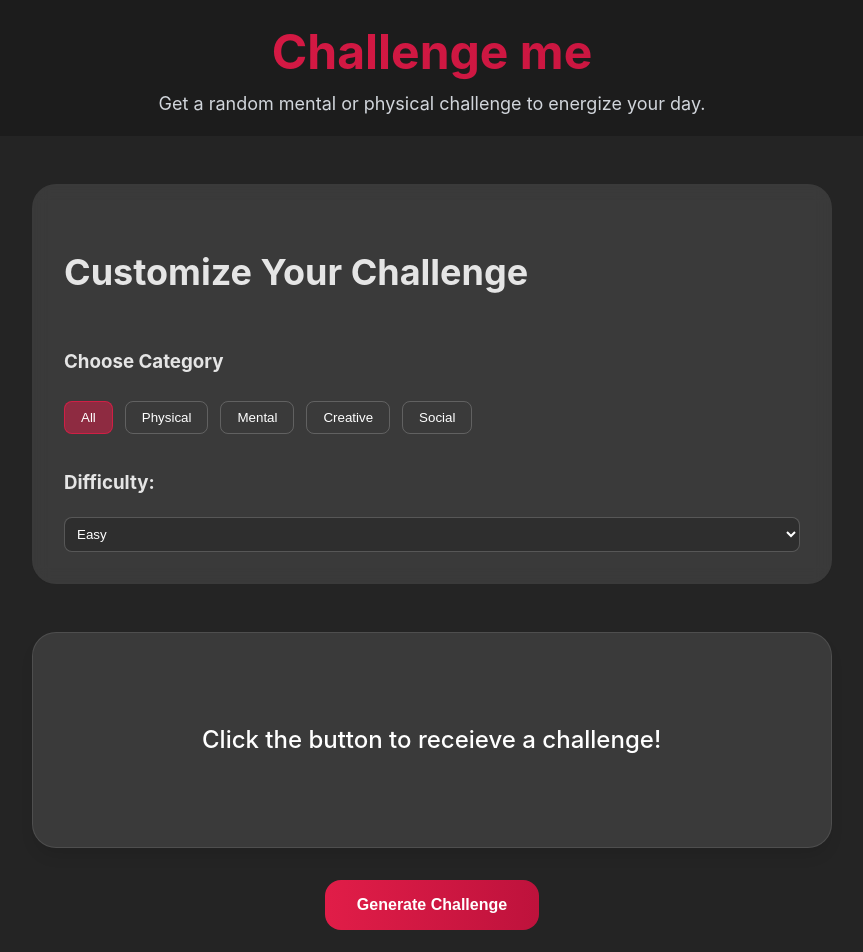
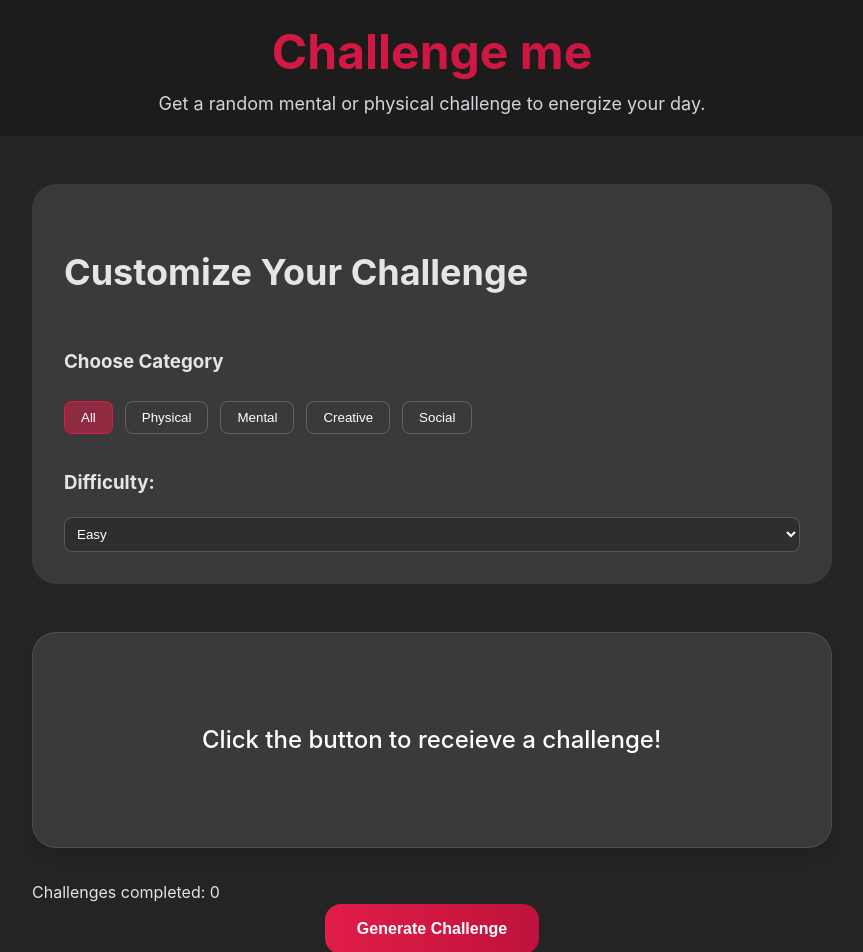
Before and after one commit to robertoandino/challenge-me, a React (Vite) app: page / in a window 1280 px wide. Shown: the top 952 px of the page, without its empty margins (208-1071 px from the left). Built offline with nearby package versions, Linux system fonts and the light colour scheme.

Commit message:
Add progress tracker to display completed challenges

```diff
--- a/src/pages/Home.tsx
+++ b/src/pages/Home.tsx
@@ -118,6 +118,17 @@ const Home: React.FC = () => {
                         </div>
                     </div>
 
+                    {/* Progress tracker */}
+                    <div className="progress-info">
+                        <span>Challenges completed: {completedCount}</span>
+                        <div className="progress-bar-bg">
+                            <div
+                                className="progress-bar-fill"
+                                style={{ width: `${Math.min((completedCount / 20) * 100, 100)}%` }}
+                            />
+                        </div>
+                    </div>
+
                     <div className="button-group">
                         <button
                             onClick={generateChallenge}
```
